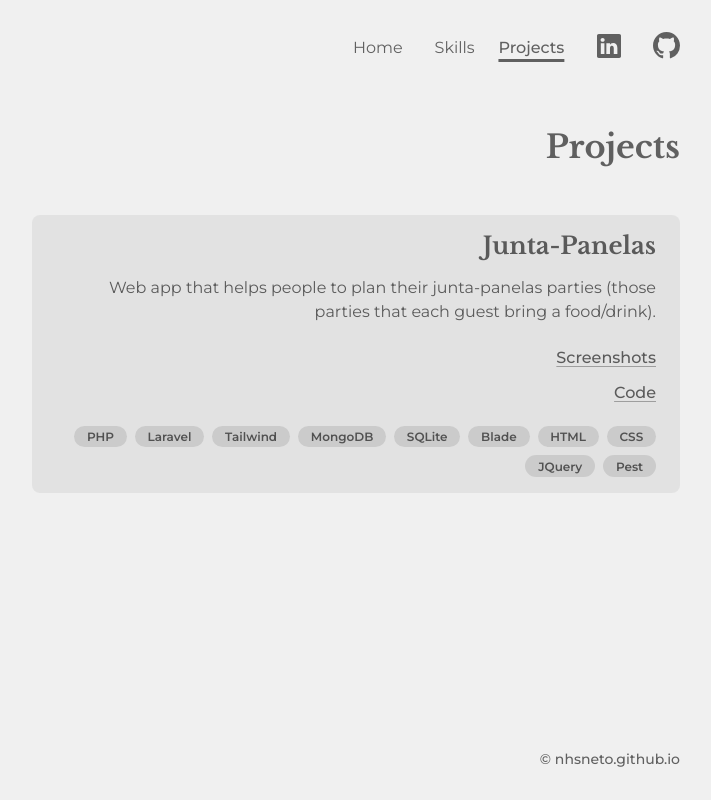
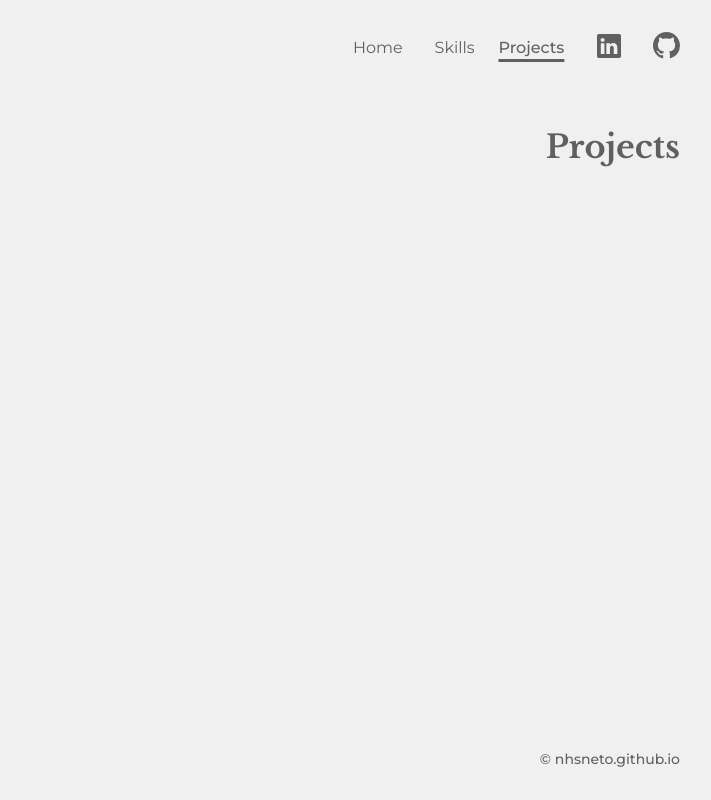
Before and after one commit to nhsneto/portfolio, a Next.js app: page /projects in a window 1280 px wide. Shown: the whole page, without its empty margins (470-1181 px from the left). Built offline with nearby package versions, Linux system fonts and the light colour scheme.

Commit message:
Remove the php project

```diff
--- a/app/projects/page.tsx
+++ b/app/projects/page.tsx
@@ -8,7 +8,7 @@ export default function ProjectsPage() {
       <div className={styles.container}>
         <h1 className={styles.title}>Projects</h1>
 
-        <section className={styles.projectList}>
+        {/* <section className={styles.projectList}>
           <Project
             title="Junta-Panelas"
             description="Web app that helps people to plan their junta-panelas parties (those parties that each guest bring a food/drink)."
@@ -27,7 +27,7 @@ export default function ProjectsPage() {
               "Pest",
             ]}
           />
-        </section>
+        </section> */}
       </div>
     </Layout>
   );
```
